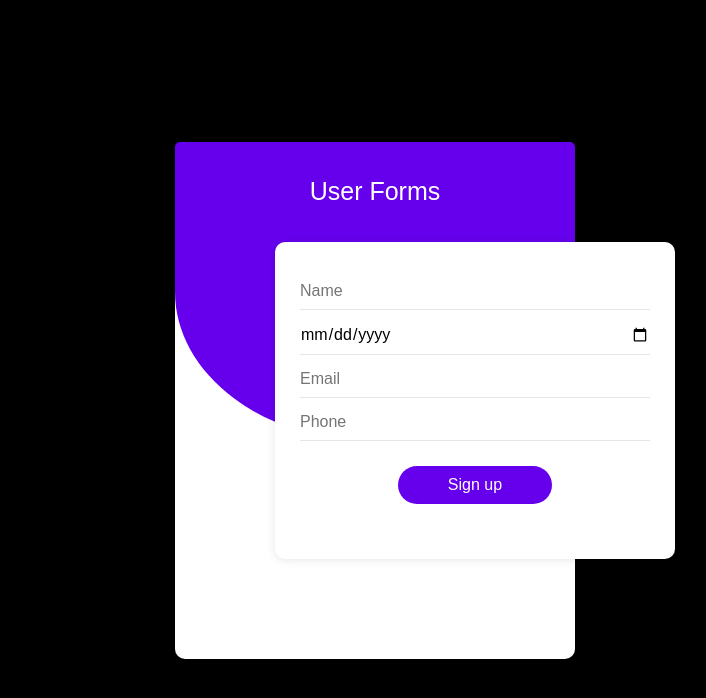
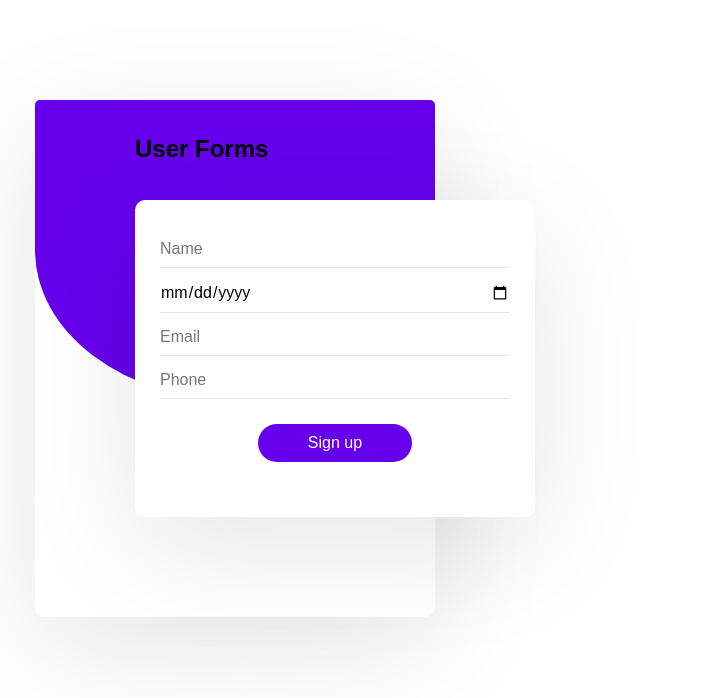
Before and after one commit to ravi7345/UserformreactJs, a React (Create React App) app: page / in a window 1280 px wide. Shown: the top 698 px of the page, without its empty margins (265-971 px from the left). Built offline with nearby package versions, Linux system fonts and the light colour scheme.

Commit message:
first commit

```diff
--- a/src/components/Form.js
+++ b/src/components/Form.js
@@ -26,11 +26,13 @@ const UserForm = () => {
 
     if (ageInYears < 18) {
       setError('You must be at least 18 years old');
+
       return;
     }
 
     if (!validatePhoneNumber(phone_number)) {
       setError('Please enter a valid phone number (Without 0 or country code)');
+
       return;
     }
 
@@ -72,14 +74,15 @@ const UserForm = () => {
 
   const validatePhoneNumber = (phoneNumber) => {
     // Regular expression for validating phone number format
-    const phoneRegex = /^\d{10}$/;
+    const phoneRegex = /^\+91\d{10}$/;
     return phoneRegex.test(phoneNumber);
   };
+
 
   return (
     <div className="container">
       <span className="form__title">User Forms</span>
-      {error && <div className="form__error">{error}</div>}
+      {error && <div className="form__worning">{error}</div>}
       <form className="form" onSubmit={handleSubmit}>
         <div className="form__group">
           <input
--- a/src/static/form.css
+++ b/src/static/form.css
@@ -21,9 +21,9 @@ body {
     font-family: 'Poppins', sans-serif;
     font-size: 1.6rem;
     color: #fff;
-	background-color: #000;
+    background-color: #fff;
     display: grid;
-	place-items: center;
+    place-items: normal;
 }
 /* ======================== */
 /* General styles */
@@ -42,8 +42,8 @@ input {
     color: #fff;
     background-color: #fff;
     border-radius: 1rem;
-	box-shadow: 0 1px 1rem
-		rgba(0, 0, 0, 0.1);
+    box-shadow: 0 29px 12rem rgba(0, 0, 0, 0.1);
+    margin: 10rem 10rem 18rem 30rem
 }
 .container::before {
 	content: '';
@@ -127,6 +127,15 @@ input {
 .form__switch a:hover {
 	text-decoration: underline;
 }
+.container.form__warning {
+	background-color: #ffcc80;
+	color: #e65100;
+	padding: 10px;
+	border-radius: 4px;
+	margin-bottom: 10px;
+	font-size: 14px;
+  }
+
 @media screen and (min-width: 43.75em) {
 	.container::before {
 		height: 30rem;
--- a/src/static/submit.css
+++ b/src/static/submit.css
@@ -1,59 +1,68 @@
-*::before,
-*::after {
+.container2 {
+	width: 79%;
+    margin: 93px;
+    /* padding: 20px; */
+    display: grid;
+  }
+
+.form__title {
+	font-size: 24px;
+	font-weight: bold;
+	text-align: center;
+	margin-bottom: 20px;
+	color: black;
+  }
+
+  ol {
+	list-style-type: none;
+	padding: 0;
+  }
+
+  li {
+	background-color: #f5f5f5;
+	border-radius: 4px;
+	padding: 15px;
+	margin-bottom: 15px;
+	box-shadow: 0px 2px 4px rgba(0, 0, 0, 0.1);
+	color: black;
+  }
+
+  li p {
 	margin: 0;
-	padding: 0;
-	box-sizing: border-box;
-}
-html {
-	font-size: 62.5%;
-}
-html,
-body {
-	height: 100%;
-}
-body {
-	font-family: 'Poppins', sans-serif;
-	font-size: 1.6rem;
-	color: #fff;
-	background-color: #000;
-	display: grid;
-	place-items: center;
-}
-.container2 {
-	position: relative;
-	isolation: isolate;
-	width: 70rem;
-    height: auto;
-	padding: 10rem 0;
-	color: #151515;
-	background-color: #fff;
-	border-radius: 1rem;
-	box-shadow: 0 1px 1rem
-		rgba(0, 0, 0, 0.1);
-}
-.form__title {
-	position: absolute;
-	top: 3.5rem;
-	left: 50%;
-	transform: translateX(-50%);
-	font-size: 2.5rem;
-}
-.container2 ol{
-    display: flex;
-    flex-direction: column;
-    /* justify-content: center; */
-    align-items: center;
-    font-size: 10px;
-    border: 1px solid;
-    margin: 10px;
-}
-.container2 ol li {
-    margin: 5px;
+	font-size: 16px;
+	line-height: 1.5;
+  }
 
-}
-@media screen and (min-width: 43.75em) {
-	.container::before {
-		height: 30rem;
+  @media (max-width: 600px) {
+	.container2 {
+	  padding: 10px;
 	}
 
-}
+	.form__title {
+	  font-size: 20px;
+	  margin-bottom: 10px;
+	}
+
+	li {
+	  padding: 10px;
+	  margin-bottom: 10px;
+	}
+
+	li p {
+	  font-size: 14px;
+	}
+  }
+
+  /* Animation */
+  @keyframes fade-in {
+	from {
+	  opacity: 0;
+	}
+	to {
+	  opacity: 1;
+	}
+  }
+
+  .fade-in {
+	animation: fade-in 1s ease-in-out;
+  }
```
Lines whose indentation alone changed are shown as unchanged.
